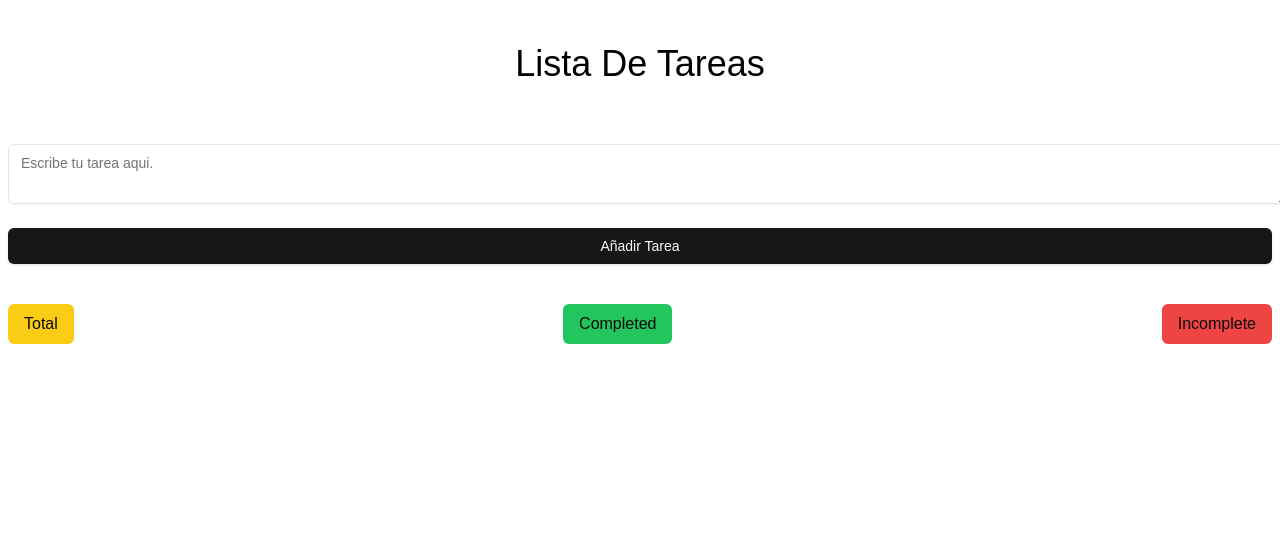
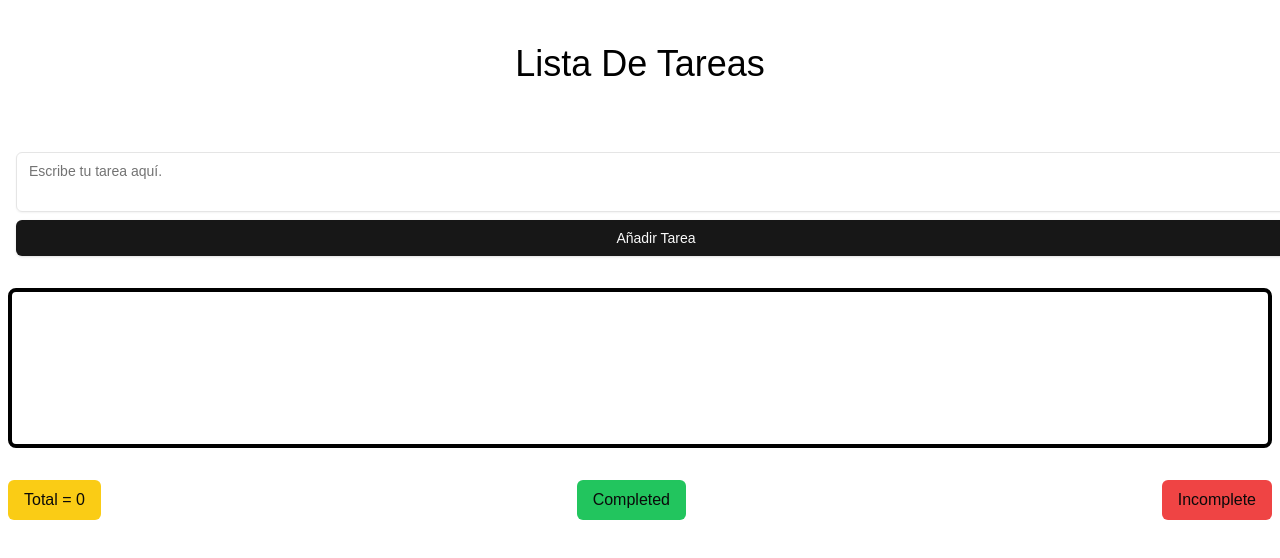
Before and after one commit to IXC28/ListaDeTareasNEXTjs, a Next.js app: page /ListaDeTareas in a window 1280 px wide. Shown: the top 558 px of the page. Built offline with nearby package versions, Linux system fonts and the light colour scheme.

Commit message:
route tareas

```diff
--- a/jsconfig.json
+++ b/jsconfig.json
@@ -1,7 +1,10 @@
 {
   "compilerOptions": {
+    "baseUrl": ".",
     "paths": {
-      "@/*": ["./src/*"]
+      "@/*": [
+        "src/*"
+      ]
     }
   }
 }
--- a/package.json
+++ b/package.json
@@ -9,6 +9,7 @@
     "lint": "next lint"
   },
   "dependencies": {
+    "@prisma/client": "^6.3.1",
     "@radix-ui/react-label": "^2.1.1",
     "@radix-ui/react-select": "^2.1.5",
     "@radix-ui/react-slot": "^1.1.1",
@@ -25,6 +26,7 @@
     "@types/node": "22.13.1",
     "@types/react": "19.0.8",
     "postcss": "^8",
+    "prisma": "^6.3.1",
     "tailwindcss": "^3.4.1",
     "typescript": "5.7.3"
   }
--- a/src/app/ListaDeTareas/page.jsx
+++ b/src/app/ListaDeTareas/page.jsx
@@ -1,39 +1,96 @@
-import React from 'react'
-import { Textarea } from "@/components/ui/textarea"
-import { Button } from "@/components/ui/button"
+"use client";
+import { useState, useEffect, useRef } from 'react';
+import { Textarea } from "@/components/ui/textarea";
+import { Button } from "@/components/ui/button";
 
 export default function ListaDeTareas() {
 
 
+  //const { data } = axios.get('/api/products');
+
+  const [tareas, setTareas] = useState([]);
+  const [total, setTotal] = useState(0);
+  const [titulo, setTitulo] = useState("");
+  const lista = useRef(null);
+
+// (async () => {
+//   try {
+//     const response = await fetch('/api/tareas');  // URL relativa
+//     if (!response.ok) {
+//       throw new Error('Error al obtener las tareas');
+//     }
+
+//     const data = await response.json();
+//     console.log('Tareas obtenidas:', data);  // Mostrar tareas en consola
+//   } catch (error) {
+//     console.error('Error:', error);
+//   }
+// })();
+
+
+  useEffect(() => {
+    if (lista.current) {
+      setTotal(lista.current.children.length);
+    }
+  }, [tareas]);
+
+
+  const guardarTarea = () => {
+    if (titulo.trim()) {
+      setTareas([...tareas, titulo]);
+      setTitulo("");
+    }
+
+  };
+
+
   return (
-
     <div className="grid w-full gap-2">
 
       <div className="w-full h-32 flex items-center justify-center">
         <label className="text-black text-4xl">Lista De Tareas</label>
       </div>
 
-      <Textarea id="bar" className="m-2" placeholder="Escribe tu tarea aqui." />
-      <Button id="add-btn" className="m-2">Añadir Tarea</Button>
+      <div className="grid w-full gap-2 m-4">
+        <Textarea
+          value={titulo}
+          onChange={e => setTitulo(e.target.value)}
+          placeholder="Escribe tu tarea aquí."
+        />
+        <Button onClick={guardarTarea}>Añadir Tarea</Button>
+      </div>
 
+      <div id="lista-tareas" className='h-40 border-4 border-black bg-transparent overflow-auto overflow-x-hidden rounded-lg m-2'>
+        <ul ref={lista} className='list-none m-0 p-0'>
+          {tareas.map((tarea, index) => (
+            <li key={index} className="list-items flex justify-between items-center w-full border-2 border-gray-700 p-2 rounded-lg">
+              <button className="delete-btn flex justify-center items-center w-10 h-10 bg-transparent text-black border border-red-500 hover:bg-red-500 transition-all duration-500 ease-in-out rounded-lg">
+                <svg className="delete-item w-6 h-6 cursor-pointer" xmlns="http://www.w3.org/2000/svg" fill="none" viewBox="0 0 24 24" strokeWidth="1.5" stroke="currentColor">
+                  <path strokeLinecap="round" strokeLinejoin="round"
+                    d="M14.74 9l-.346 9m-4.788 0L9.26 9m9.968-3.21c.342.052.682.107 1.022.166m-1.022-.165L18.16 19.673a2.25 2.25 0 01-2.244 2.077H8.084a2.25 2.25 0 01-2.244-2.077L4.772 5.79m14.456 0a48.108 48.108 0 00-3.478-.397m-12 .562c.34-.059.68-.114 1.022-.165m0 0a48.11 48.11 0 013.478-.397m7.5 0v-.916c0-1.18-.91-2.164-2.09-2.201a51.964 51.964 0 00-3.32 0c-1.18.037-2.09 1.022-2.09 2.201v.916m7.5 0a48.667 48.667 0 00-7.5 0" />
+                </svg>
+              </button>
 
-      <div id="lista-tareas">
-        <ul id="list">
+              <span className="text flex-1 break-all text-black text-center uncheckend">
+                {tarea}
+              </span>
 
-
-
-
-
+              <button className="check-btn flex justify-center items-center w-10 h-10 bg-transparent text-black border border-green-500 hover:bg-green-500 transition-all duration-500 ease-in-out rounded-lg">
+                <svg className="check-item w-6 h-6 cursor-pointer" xmlns="http://www.w3.org/2000/svg" fill="none" viewBox="0 0 24 24" strokeWidth="1.5" stroke="currentColor">
+                  <path strokeLinecap="round" strokeLinejoin="round" d="M4.5 12.75l6 6 9-13.5" />
+                </svg>
+              </button>
+            </li>
+          ))}
         </ul>
       </div>
 
       <div id="contadores" className="flex justify-between items-center gap-4 mt-4 ml-2 mr-2">
-        <span id="total" className="bg-yellow-400 rounded-md px-4 py-2">Total</span>
+        <span id="total" className="bg-yellow-400 rounded-md px-4 py-2">Total = {total}</span>
         <span id="completed" className="bg-green-500 rounded-md px-4 py-2">Completed</span>
         <span id="incompleted" className="bg-red-500 rounded-md px-4 py-2">Incomplete</span>
       </div>
 
     </div>
-
-  )
+  );
 }
--- /dev/null
+++ b/src/app/api/tareas/route.js
@@ -0,0 +1,18 @@
+"use server";
+import { db } from '@lib/db';
+
+export async function GET() {
+    try {
+      const tareas = await db.tareas.findMany();
+      console.log('Tareas:', tareas);
+      return new Response(JSON.stringify(tareas), {
+        status: 200,
+        headers: { 'Content-Type': 'application/json' },
+      });
+    } catch (error) {
+      console.error('Error al obtener tareas:', error);
+      return new Response(JSON.stringify({ error: 'Error al obtener tareas' }), {
+        status: 500,
+      });
+    }
+  }
--- /dev/null
+++ b/src/lib/db.js
@@ -0,0 +1,8 @@
+import { PrismaClient } from '@prisma/client';
+import { glob } from 'fs';
+const prisma = glob.prisma || new PrismaClient();
+if (process.env.NODE_ENV !== 'production') glob.prisma = prisma;{
+  glob.prisma = prisma;
+}
+
+module.exports = {prisma};
```
Also changed, not shown: tsconfig.json (+29 -15 lines), src/app/api/route.js (deleted), 2 other files (tests, documents, lock files or other folders).
